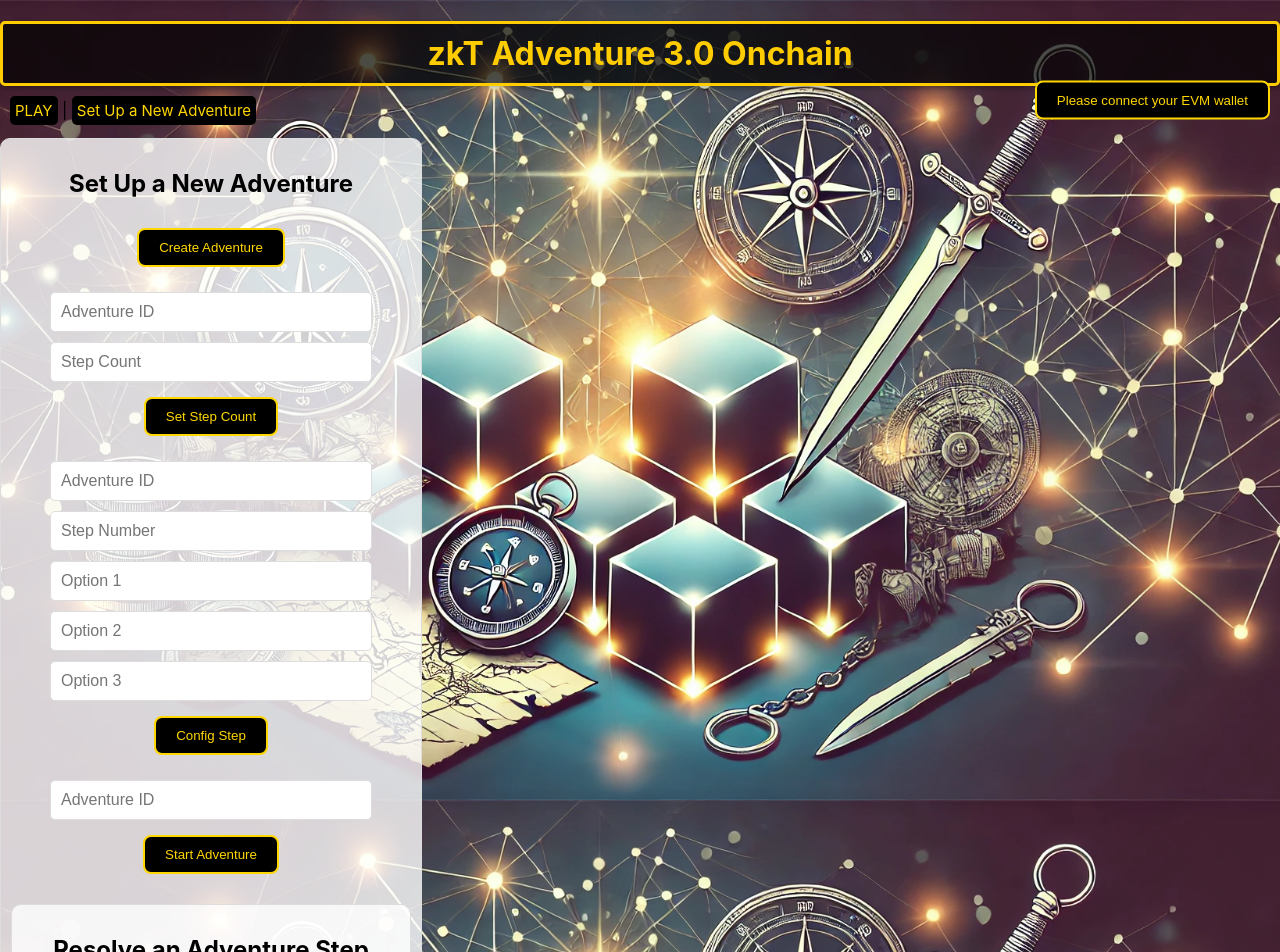
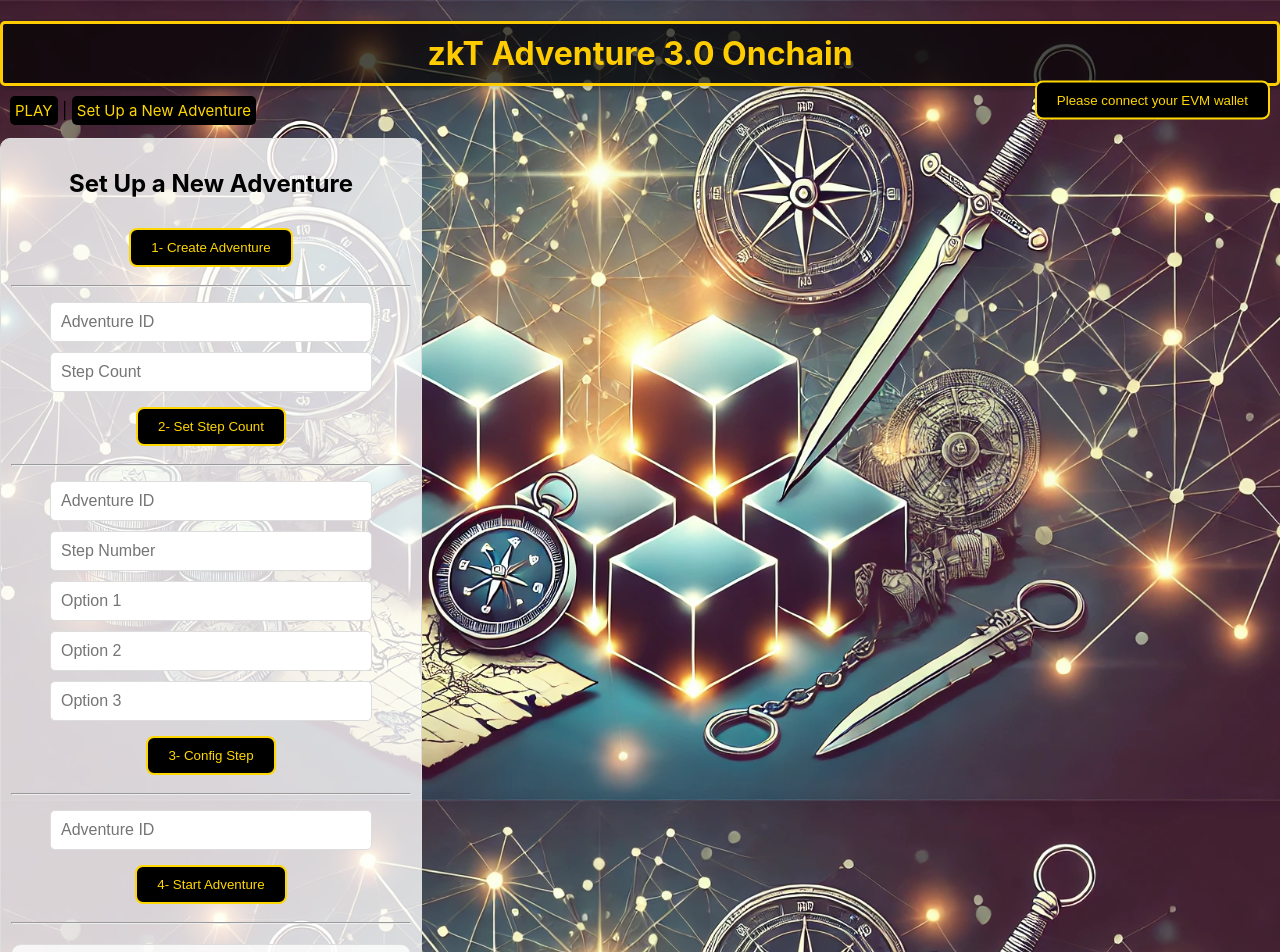
Before and after one commit to YouyouzkT/zkTAdventure, a React (Create React App) app: page /setup in a window 1280 px wide. Shown: the top 952 px of the page. Built offline with nearby package versions, Linux system fonts and the light colour scheme.

Commit message:
setup update

```diff
--- a/src/components/ConfigStep.js
+++ b/src/components/ConfigStep.js
@@ -68,7 +68,7 @@ function ConfigStep() {
         />
       ))}
       <button onClick={configStepHandler} disabled={isConfiguring}>
-        {isConfiguring ? 'Configuring Step...' : 'Config Step'}
+        {isConfiguring ? 'Configuring Step...' : '3- Config Step'}
       </button>
     </div>
   );
--- a/src/components/CreateAdventure.js
+++ b/src/components/CreateAdventure.js
@@ -38,7 +38,7 @@ function CreateAdventure({ setAdventureID }) {
   return (
     <div className="create-adventure-box">
       <button onClick={createAdventure} disabled={isCreating}>
-        {isCreating ? 'Creating Adventure...' : 'Create Adventure'}
+        {isCreating ? 'Creating Adventure...' : '1- Create Adventure'}
       </button>
     </div>
   );
--- a/src/components/SetStepCount.js
+++ b/src/components/SetStepCount.js
@@ -48,7 +48,7 @@ function SetStepCount({ adventureID, setAdventureID }) {
         onChange={(e) => setStepCount(e.target.value)}
       />
       <button onClick={setStepCountHandler} disabled={isSetting}>
-        {isSetting ? 'Setting Step Count...' : 'Set Step Count'}
+        {isSetting ? 'Setting Step Count...' : '2- Set Step Count'}
       </button>
     </div>
   );
--- a/src/components/SetupAdventure.js
+++ b/src/components/SetupAdventure.js
@@ -16,13 +16,17 @@ function SetupAdventure() {
       <h2 className="title-border-h2">Set Up a New Adventure</h2>
       {/* Passer setAdventureID à CreateAdventure */}
       <CreateAdventure setAdventureID={setAdventureID} />
+      <hr /> {/* Ligne de séparation */}
       <div className="spacing"></div>
       {/* Passer adventureID et setAdventureID à SetStepCount */}
       <SetStepCount adventureID={adventureID} setAdventureID={setAdventureID} />
+      <hr /> {/* Ligne de séparation */}
       <div className="spacing"></div>
       <ConfigStep />
+      <hr /> {/* Ligne de séparation */}
       <div className="spacing"></div>
       <StartAdventure />
+      <hr /> {/* Ligne de séparation */}
       <div className="spacing"></div>
       <div className="setup-adventure-box stats-box">
         <h2 className="title-border-h2">Resolve an Adventure Step</h2>
--- a/src/components/StartAdventure.js
+++ b/src/components/StartAdventure.js
@@ -41,7 +41,7 @@ function StartAdventure() {
         onChange={(e) => setAdventureID(e.target.value)}
       />
       <button onClick={startAdventureHandler} disabled={isStarting}>
-        {isStarting ? 'Starting Adventure...' : 'Start Adventure'}
+        {isStarting ? 'Starting Adventure...' : '4- Start Adventure'}
       </button>
     </div>
   );
```
